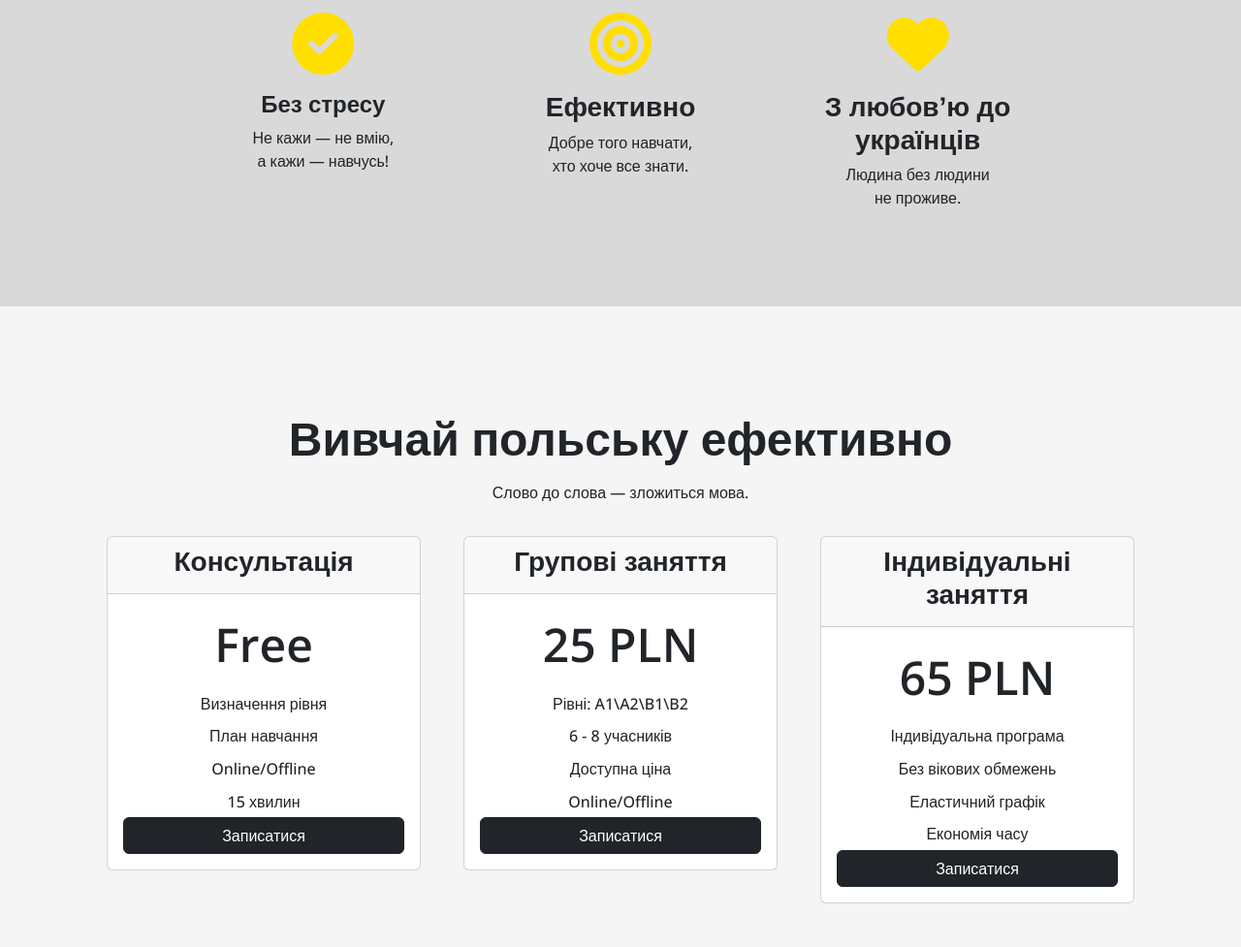
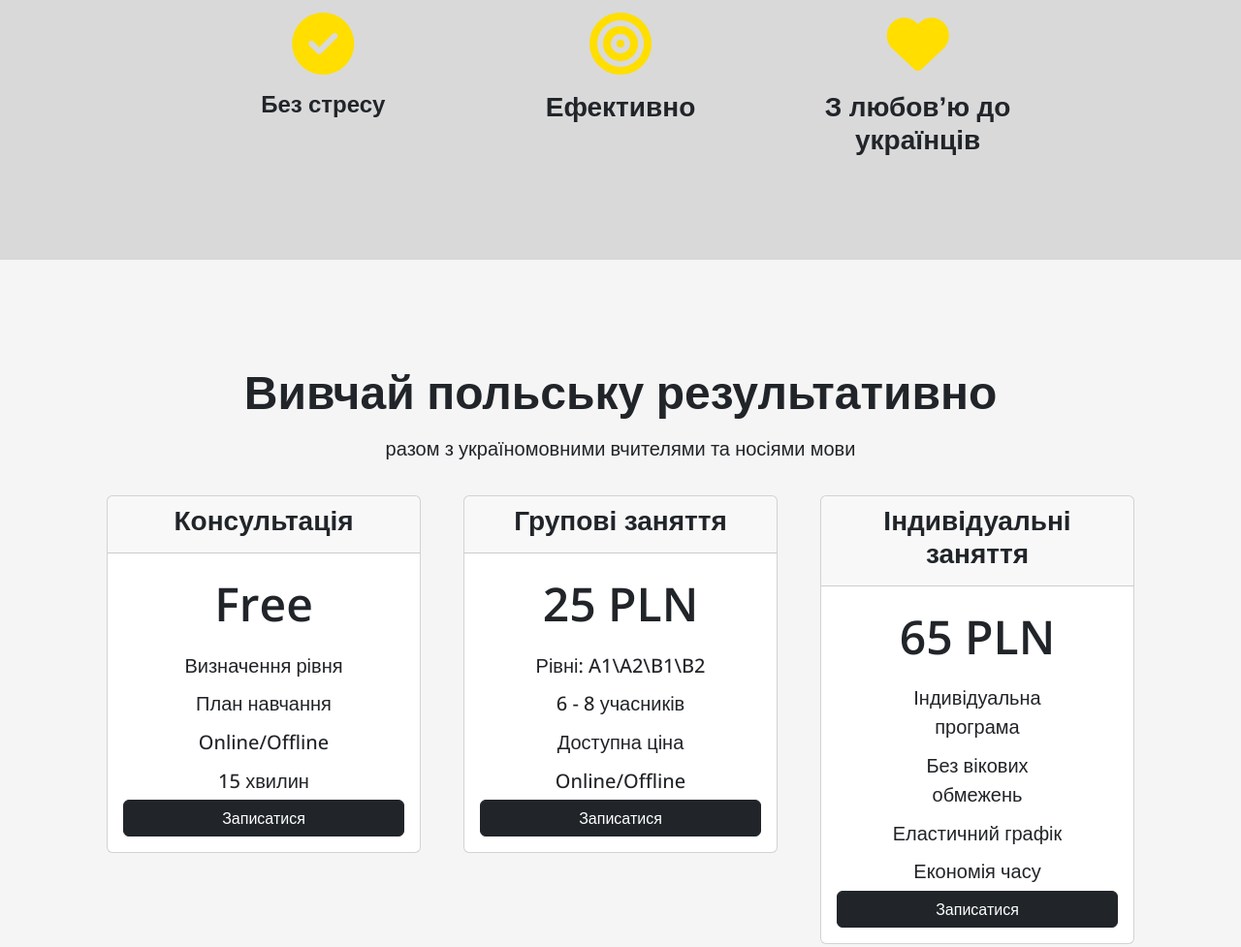
Before and after one commit to vladdikhtia/InternationalCenter, a website: page index.html in a window 1280 px wide. Shown: the part 880-1857 px from the top of the page at 97% size. Drawn offline with nearby package versions, Linux system fonts and the light colour scheme.

Commit message:
second commit

```diff
--- a/css/styles.css
+++ b/css/styles.css
@@ -10,6 +10,7 @@ h1, h2, h3, h4, h5, h6 {
 }
 
 p{
+    font-size: 20px;
     width: 70%;
     margin: 0 auto;
     color: #212427;
@@ -113,9 +114,7 @@ p{
 .feature-title{
     font-size: 1.5rem;
 }
-.feature-p{
-    width: 55%;
-}
+
 
 .feature-box{
     margin-bottom: 50px;
--- a/index.html
+++ b/index.html
@@ -90,17 +90,14 @@
 			  <div class = "col-lg-4 col-md-12 feature-box">
 				  <i class="fa-solid fa-circle-check icon-features" ></i>
 				  <h3 class="feature-title">Без стресу</h3>
-				  <p class = "feature-p">Не кажи — не вмію,<br> а кажи — навчусь!</p>
 			  </div>
 			  <div class = "col-lg-4 col-md-12 feature-box" >
 				  <i class="fa-solid fa-bullseye  icon-features" ></i>
 				  <h3>Ефективно</h3>
-				  <p class = "feature-p">Добре того навчати, хто хоче все знати.</p>
 			  </div>
 			  <div class="col-lg-4 col-md-12 feature-box">
 				  <i class="fa-solid fa-heart  icon-features" ></i>
 				  <h3>З любовʼю до українців</h3>
-				  <p class = "feature-p">Людина без людини не проживе.</p>
 			  </div>
 		  </div>
 	  </div>
@@ -110,8 +107,8 @@
 
   <section id="pricing">
 
-	  <h2 class="section-heading">Вивчай польську ефективно</h2>
-	  <p>Слово до слова — зложиться мова.</p>
+	  <h2 class="section-heading">Вивчай польську результативно</h2>
+	  <p>разом з україномовними вчителями та носіями мови</p>
 
 	  <div class="row">
 		  <div class="pricing-column col-lg-4 col-md-6">
@@ -214,7 +211,7 @@
 
   <section id="team">
 	  <div class="container-fluid">
-		  <p class="team-text">Мета нашої команди - швидка адаптація земляків <br> та покращення якості їхнього життя в Польщі <br>завдяки вивченню іноземних мов.</p>
+		  <p class="team-text">Мета нашої команди - швидка адаптація земляків та покращення якості їхнього життя в Польщі завдяки вивченню іноземних мов.</p>
 		  <div class="d-grid gap-2">
 			  <img class="img-Ilona" src="images/img-Ilona.png" alt="Ilona-img">
 		  </div>
@@ -254,9 +251,10 @@
 			  <ul class="contact-list">
 				  <li class="contact-listElements"><p>Facebook: <a href="https://www.facebook.com/profile.php?id=100082915943540">International Center</a> </p></li>
 				  <li class="contact-listElements"><p>Instagram: <a href="https://www.instagram.com/international_center_krk/">international_center_krk</a> </p></li>
-				  <li class="contact-listElements"><p>Instagram для діток: <a href="https://www.instagram.com/international_kidsclub_krk/">international_kidsclub_krk</a> </p></li>
+				  <li class="contact-listElements"><p>KidsClub: <a href="https://www.instagram.com/international_kidsclub_krk/">international_kidsclub_krk</a> </p></li>
 				  <li class="contact-listElements"><p>Email: <a href="mailto:internationalcenterkrk@gmail.com">internationalcenterkrk@gmail.com</a></p></li>
-				  <li class="contact-listElements"><p>Телефон: <a href="tel:794427279">794427279</a></p></li>
+				  <li class="contact-listElements"><p>Адреса: <a href="https://goo.gl/maps/8Dr9uoneBt2GgVdC7">Żółtej Ciżemki 3/1, 31-560 Kraków</a></p></li>
+				  <li class="contact-listElements"><p>Зателефонувати: <a href="tel:794427279">794427279</a></p></li>
 			  </ul>
 		  </div>
       </div>
```
Also changed, not shown: README.md.
